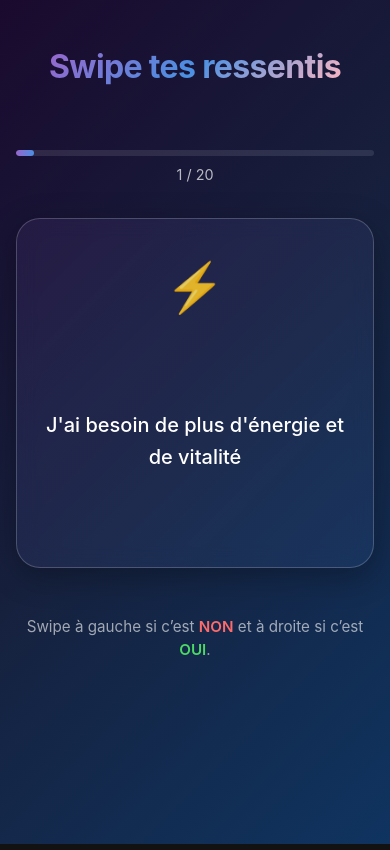
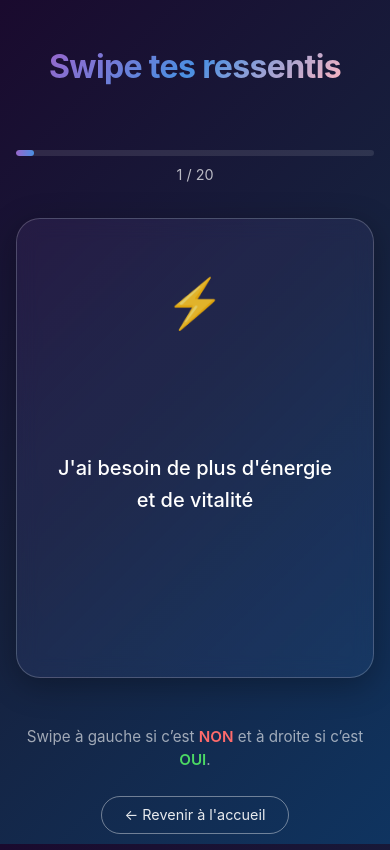
Before and after one commit to OliviaG-dev/Crystal-swipe, a React (Vite) app: page /swipe in a window 390 px wide. Built offline with nearby package versions, Linux system fonts and the light colour scheme.

Commit message:
:iphone: improvement:responsive phone

```diff
--- a/src/components/SwipeCard/SwipeCard.css
+++ b/src/components/SwipeCard/SwipeCard.css
@@ -83,12 +83,12 @@
 
 @media (max-width: 768px) {
   .swipe-card {
-    padding: 2rem 1.5rem;
-    min-height: 350px;
+    min-height: 460px;
   }
 
   .swipe-card__emoji {
     font-size: 3rem;
+    margin-bottom: 0;
   }
 
   .swipe-card__text {
--- a/src/pages/Swipe/Swipe.css
+++ b/src/pages/Swipe/Swipe.css
@@ -59,6 +59,24 @@
   font-weight: 600;
 }
 
+.swipe__back-button {
+  margin-top: 1.5rem;
+  background: transparent;
+  border: 1px solid rgba(255, 255, 255, 0.4);
+  border-radius: 999px;
+  padding: 0.6rem 1.4rem;
+  color: rgba(255, 255, 255, 0.9);
+  font-size: 0.9rem;
+  cursor: pointer;
+  transition: background 0.2s ease, transform 0.2s ease, border-color 0.2s ease;
+}
+
+.swipe__back-button:hover {
+  background: rgba(255, 255, 255, 0.1);
+  border-color: rgba(255, 255, 255, 0.8);
+  transform: translateY(-1px);
+}
+
 @media (max-width: 768px) {
   .swipe {
     padding: 1rem;
--- a/src/pages/Swipe/Swipe.tsx
+++ b/src/pages/Swipe/Swipe.tsx
@@ -101,6 +101,14 @@ export default function Swipe() {
             )}
         </p>
       </div>
+
+      <button
+        type="button"
+        className="swipe__back-button"
+        onClick={() => navigate('/')}
+      >
+        ← Revenir à l&apos;accueil
+      </button>
     </div>
   );
 }
```
